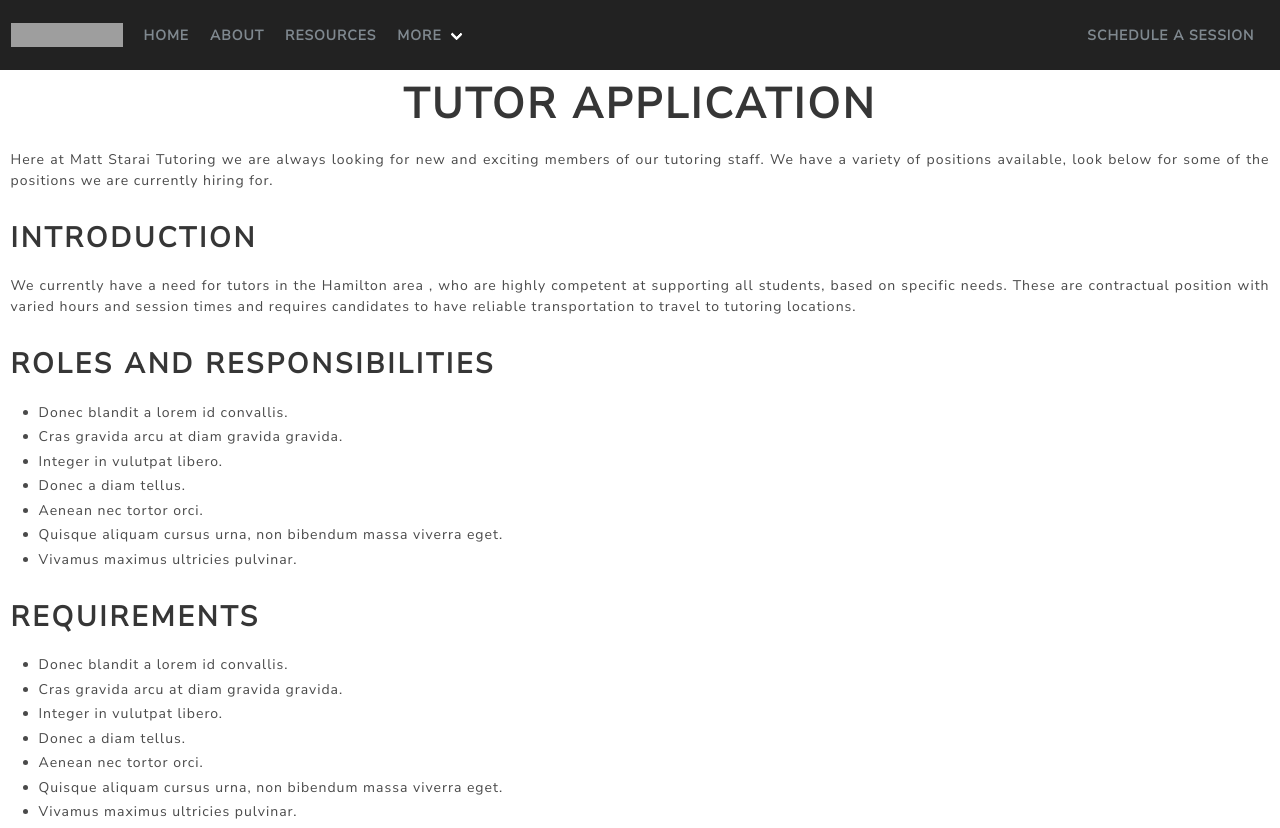
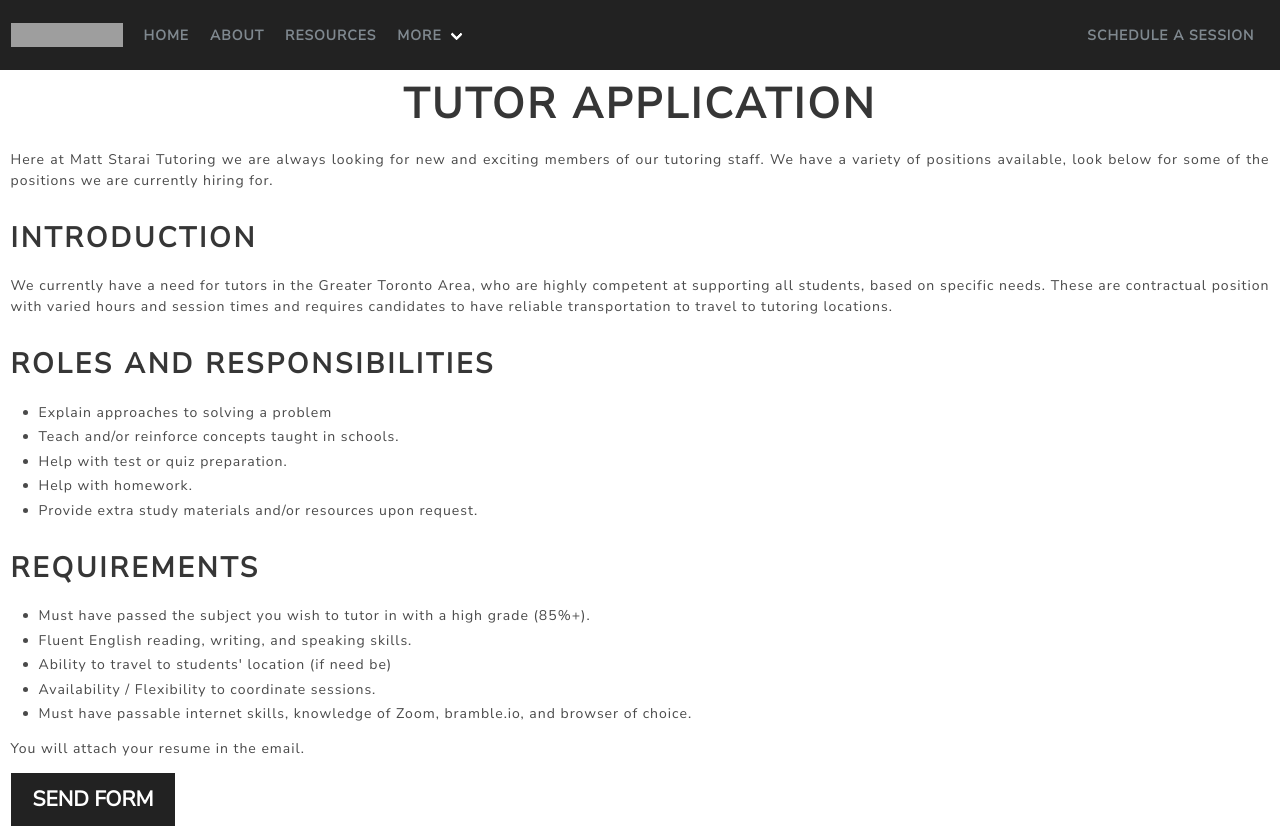
Before and after one commit to DarkHawk727/Tutoring-Website, a React (Create React App) app: page /jobs in a window 1280 px wide. Shown: the top 828 px of the page. Built offline with nearby package versions, Linux system fonts and the light colour scheme; grey boxes are pictures that could not be loaded; the HTML template or start-up script is replaced by a standard one.

Commit message:
More Updates

```diff
--- a/src/pages/About.js
+++ b/src/pages/About.js
@@ -7,7 +7,7 @@ const About = () => {
   return (
 <div className='m-3'>
   <section class="section is-large">
-    <h1 class="title">We're changing the whole game </h1>
+    <h1 class="title">Making tutoring easier and more efficient. </h1>
     <h2 class="subtitle">
       Brining a new way to tutor, and a new way to learn.
     </h2>
@@ -20,9 +20,7 @@ const About = () => {
       <div className='column'>
         <h1 className='title'>We're changing the whole game </h1>
         <p>
-          Lorem ipsum dolor sit amet, consectetur adipiscing elit. Nunc ac sem libero. In sed ultricies mi. Fusce tempus aliquet eros, eget feugiat erat ultricies sit amet. Quisque dapibus, nisi quis dictum mollis, erat nisi aliquam massa, ut elementum nisl nibh id purus. Suspendisse ut feugiat nisl. Nulla facilisi. Donec justo ipsum, tristique sed fringilla quis, mattis nec ex. Pellentesque rhoncus fringilla lectus sit amet volutpat. Donec at dignissim quam, nec porta risus.
-          Maecenas eu faucibus urna. Donec ut felis quis elit eleifend facilisis et id lorem. In at nibh sit amet mi ullamcorper dapibus. Integer pharetra vitae nisi sit amet rhoncus. Duis dui risus, vestibulum id dapibus eget, consectetur in arcu. Sed luctus velit vitae orci scelerisque mattis in sit amet quam. Aenean vel ornare purus, eget congue metus. Nulla facilisi. Sed quis dui gravida, hendrerit nunc non, iaculis lectus. Proin feugiat commodo ipsum, id lobortis arcu sagittis ut. Praesent pulvinar vel sapien vel aliquet. Aliquam sit amet feugiat elit, non aliquam elit. Quisque pellentesque sodales elit, vitae congue risus efficitur sed. Vivamus volutpat, urna vitae iaculis sollicitudin, turpis nibh pretium enim, non sollicitudin nibh dui interdum nisl.
-          Vivamus vel venenatis dolor, sed pulvinar tellus. Aenean libero arcu, vulputate at felis non, elementum varius magna. In facilisis elit eu erat porta interdum vitae eget sapien. Etiam consectetur risus quis massa facilisis, at commodo urna ullamcorper. Aenean quis augue ac lorem ullamcorper rutrum. Maecenas lorem erat, pellentesque in lobortis et, volutpat vel leo. Nunc vitae nulla ornare, dapibus augue ut, dictum elit. Pellentesque quis pretium dolor. Curabitur bibendum felis eget dolor fringilla feugiat. Pellentesque condimentum elit et dapibus aliquam. Aliquam dictum lorem a turpis semper sagittis quis a ante. Cras quis sodales lacus. Aliquam pellentesque aliquet maximus. Duis consequat porta libero nec euismod.
+            Matt has worked at the Toronto Tutoring Alliance, Oxford Learning, Academy for Math and English, Tutor Doctor, and MacBridge Academy. Through these experiences, he has learned what the best teaching styles are depending on the students' needs and learning styles. When teaching students he always tries to present concepts through relatable experiences and interests for memory association.
         </p>
       </div>
       <div className='column'>
@@ -57,5 +55,3 @@ const About = () => {
 }
 
 export default About
-// https://dribbble.com/shots/17900086/attachments/13077643?mode=media
-// Try and quantify the amount of students, hours taught, # of subjects, etc.
--- a/src/pages/Homepage.js
+++ b/src/pages/Homepage.js
@@ -82,7 +82,7 @@ const Homepage = () => {
                 Subject Offerings
                 </h5>
                 <div class="content">
-                We offer a huge breadth of subjects from kindergarten to even university classes. Our most popular subjects are in Math, Science, and English.
+                We offer a huge breadth of subjects from kindergarten to even university classes. Our most popular subjects are in Math, the Sciences, and English.
                 </div>
             </div>
             </div>
@@ -111,7 +111,7 @@ const Homepage = () => {
             <div class="card">
             <div class="card-content">
                 <p class="title">
-                “During the pandemic, Matt was able to help me one-on-one with my chemistry homework when my teacher couldn't”
+                “During the pandemic, Matt was able to help me one-on-one with my chemistry homework when my teacher couldn't.”
                 </p>
                 <p class="subtitle">
                 Jeff Y.
@@ -171,7 +171,7 @@ const Homepage = () => {
         </div>
         </div>
         <p className="has-text-centered">
-        As well as many others.
+        As well as many others!
         </p>
     </section>
     </div>
--- a/src/pages/Jobs.js
+++ b/src/pages/Jobs.js
@@ -4,9 +4,37 @@ const Jobs = () => {
     const [additionalInformation, setAdditionalInformation] = useState("");
 
     const handleSubmit = () => {
-        var emailBody = "additionalInformation: " + additionalInformation + "%0A";
+        var emailForm = "PLEASE ATTACH YOUR RESUME TO THIS EMAIL!"
+        + "%0A %0A" +
+        "Name: "
+        + "%0A" +
+        "Email: "
+        + "%0A" +
+        "Phone Number: "
+        + "%0A %0A" +
+        "1. Tell us about yourself - we would like to get to know you better. Tell us about your hobbies and interests!"
+        + "%0A %0A %0A" +
+        "2. Nearest major intersection - tutoring sessions take place in the client's home. It is helpful to know your location. "
+        + "%0A %0A %0A" +
+        "3. Teachable subjects - we would like to know what subjects you are able to teach. If possible, please also indicate the grade level of the subjects you are able to teach."
+        + "%0A %0A %0A" +
+        "4. Approximate hours per week available - we do not have a minimum hour requirement. Tell us what is best for you."
+        + "%0A %0A %0A" +
+        "5. How would you describe your teaching style?"
+        + "%0A %0A %0A" +
+        "6.	Give an example of how you overcame an obstacle - "
+        + "%0A %0A %0A" +
+        "7.	What professional and/or personal achievements are you proud of?"
+         + "%0A %0A %0A" +
+        "8.	What makes you an effective tutor/teacher?"
+        + "%0A %0A %0A" +
+        "9.	Vulnerable sector check date? (if applicable)"
+        + "%0A %0A %0A" +
+        "10.  Additional thoughts or comments"
+        + "%0A %0A %0A";
+
         var mail = document.createElement("a");
-        mail.href = "mailto:arjunsarao727@gmail.com?subject=Tutoring Job Application Form&body=" + "PLEASE ATTACH YOUR RESUME TO THIS EMAIL!" + "%0A" + emailBody;
+        mail.href = "mailto:mattstarai_@hotmail.com?subject=Tutoring Job Application Form&body=" + emailForm;
         mail.click();
 
       }
@@ -20,31 +48,26 @@ const Jobs = () => {
         </p>
         <h2 class="title is-3">Introduction</h2>
         <p>
-            We currently have a need for tutors in the Hamilton area , who are highly competent at supporting all students, based on specific needs. These are contractual position with varied hours and session times and requires candidates to have reliable transportation to travel to tutoring locations.
+            We currently have a need for tutors in the Greater Toronto Area, who are highly competent at supporting all students, based on specific needs. These are contractual position with varied hours and session times and requires candidates to have reliable transportation to travel to tutoring locations.
         </p>
         <h2 class="title is-3">Roles and Responsibilities</h2>
         <ul>
-            <li>Donec blandit a lorem id convallis.</li>
-            <li>Cras gravida arcu at diam gravida gravida.</li>
-            <li>Integer in vulutpat libero.</li>
-            <li>Donec a diam tellus.</li>
-            <li>Aenean nec tortor orci.</li>
-            <li>Quisque aliquam cursus urna, non bibendum massa viverra eget.</li>
-            <li>Vivamus maximus ultricies pulvinar.</li>
+            <li>Explain approaches to solving a problem</li>
+            <li>Teach and/or reinforce concepts taught in schools.</li>
+            <li>Help with test or quiz preparation.</li>
+            <li>Help with homework.</li>
+            <li>Provide extra study materials and/or resources upon request.</li>
+
         </ul>
         <h2 class="title is-3">Requirements</h2>
         <ul>
-            <li>Donec blandit a lorem id convallis.</li>
-            <li>Cras gravida arcu at diam gravida gravida.</li>
-            <li>Integer in vulutpat libero.</li>
-            <li>Donec a diam tellus.</li>
-            <li>Aenean nec tortor orci.</li>
-            <li>Quisque aliquam cursus urna, non bibendum massa viverra eget.</li>
-            <li>Vivamus maximus ultricies pulvinar.</li>
+            <li>Must have passed the subject you wish to tutor in with a high grade (85%+).</li>
+            <li>Fluent English reading, writing, and speaking skills.</li>
+            <li>Ability to travel to students' location (if need be)</li>
+            <li>Availability / Flexibility to coordinate sessions.</li>
+            <li>Must have passable internet skills, knowledge of Zoom, bramble.io, and browser of choice.</li>
         </ul>
-        <h2 class="title is-3">What subjects would you prefer to tutor?</h2>
-        <textarea className="textarea" placeholder="Please indicate what subjects you would prefer to tutor." value={additionalInformation} onChange={(e) => setAdditionalInformation(e.target.value)}></textarea>
-        <br />
+        <p>You will attach your resume in the email.</p>
         <button className="button is-primary is-large" onClick={handleSubmit}>
             Send Form
         </button>
@@ -54,4 +77,3 @@ const Jobs = () => {
 }
 
 export default Jobs
-// This should be similar to the contact pages, but with a different layout.
--- a/src/pages/Resources.js
+++ b/src/pages/Resources.js
@@ -1,6 +1,5 @@
 import React from 'react'
 import {resources} from './resource_data';
-import uniqid from 'uniqid';
 
 const Resources = () => {
   return (
```
Also changed, not shown: package.json (+7 -1 lines), src/pages/Contact.js (+8 -11 lines), src/pages/FAQ.js (+10 -10 lines), 1 other file (tests, documents, lock files or other folders).
